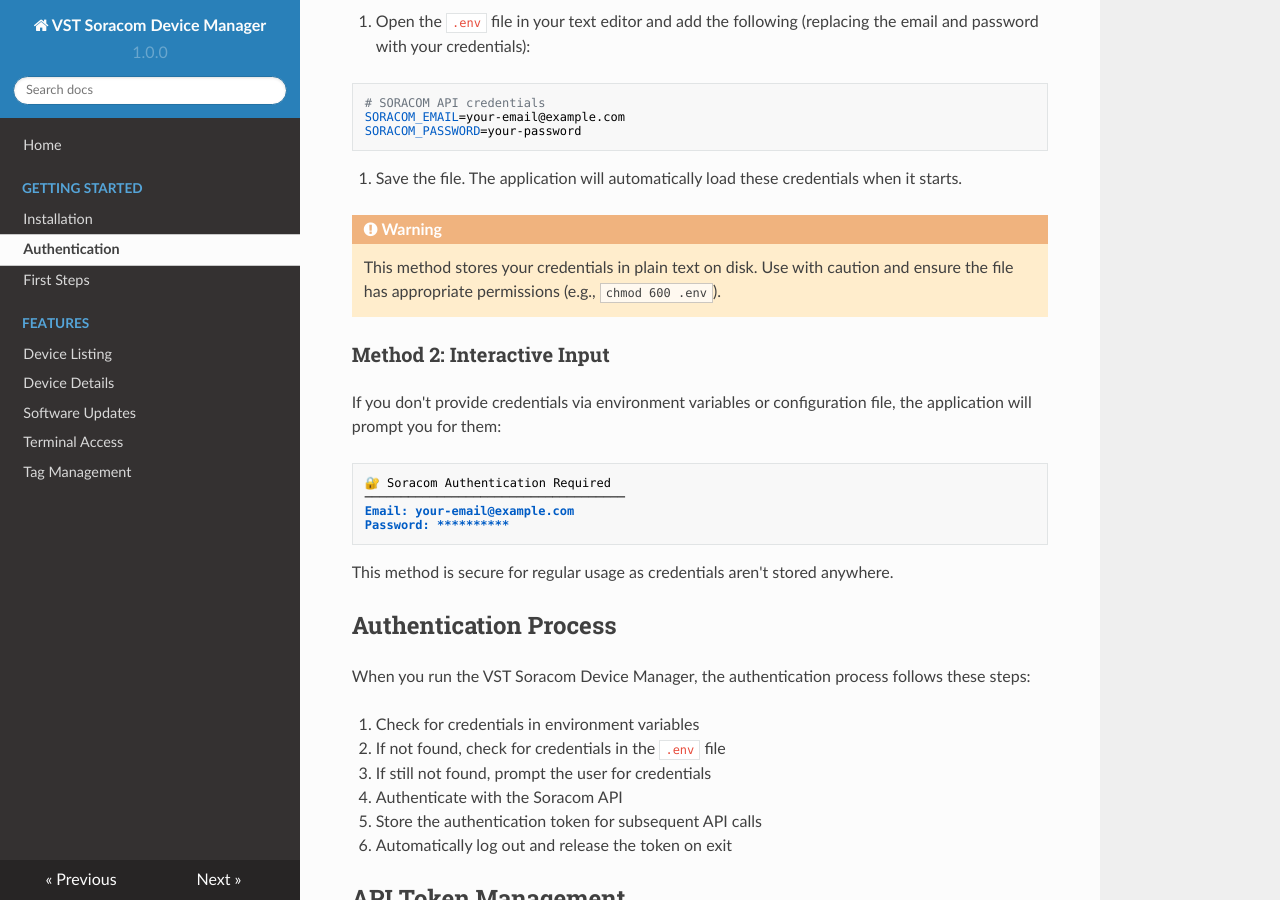
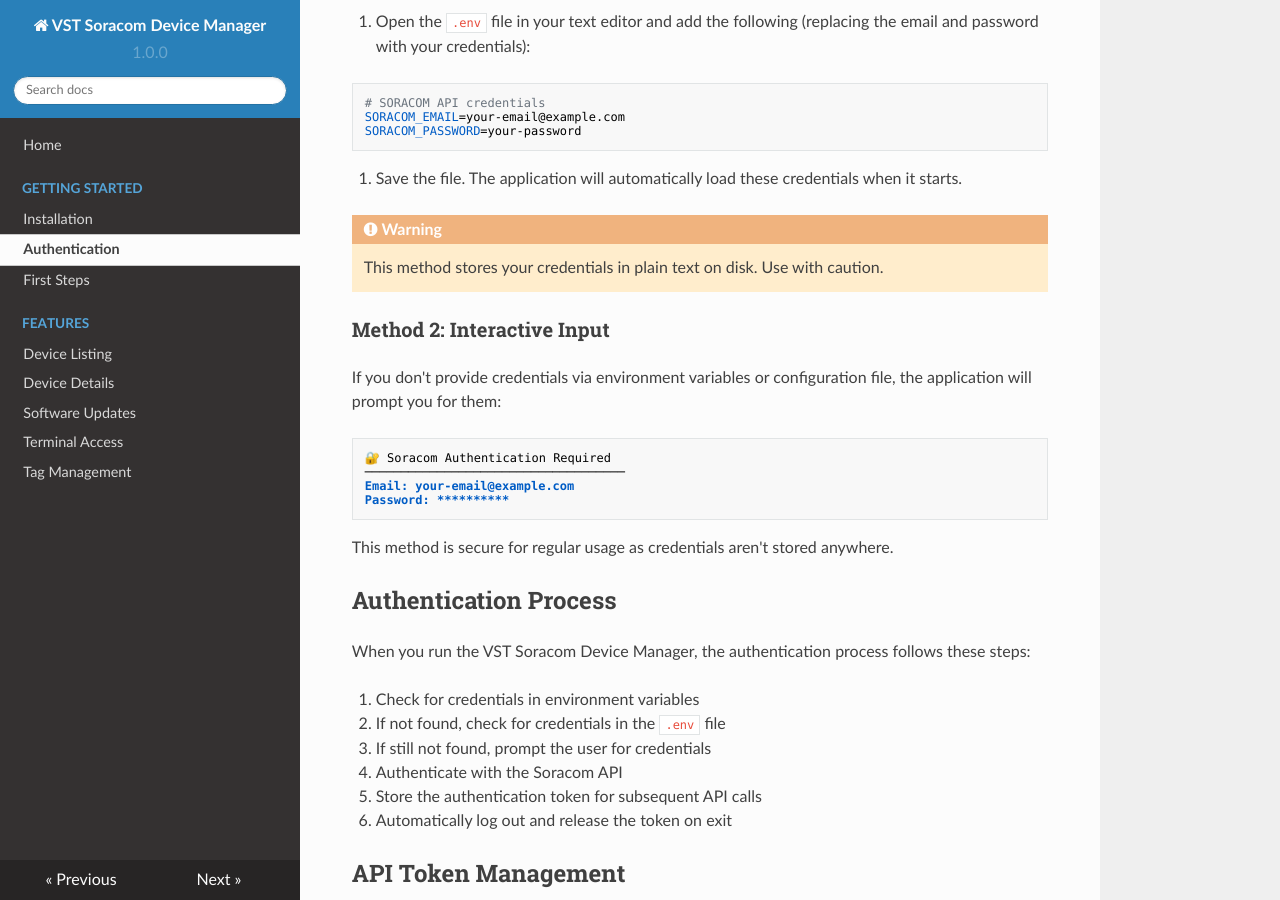
Before and after one commit to Vapor-Systems/soracom_device_manager, an MkDocs documentation site: the page built from docs/getting-started/authentication.md, in a window 1280 px wide and 900 px high, scrolled down 753 px. Built offline with MkDocs 1.6.1, drawn with Linux system fonts in a browser that asks for light colours; nearby versions of some CDN libraries.

Commit message:
Update authentication.md

```diff
--- a/docs/getting-started/authentication.md
+++ b/docs/getting-started/authentication.md
@@ -32,7 +32,7 @@
 3. Save the file. The application will automatically load these credentials when it starts.
 
 !!! warning
-    This method stores your credentials in plain text on disk. Use with caution and ensure the file has appropriate permissions (e.g., `chmod 600 .env`).
+    This method stores your credentials in plain text on disk. Use with caution.
 
 ### Method 2: Interactive Input
 
```
